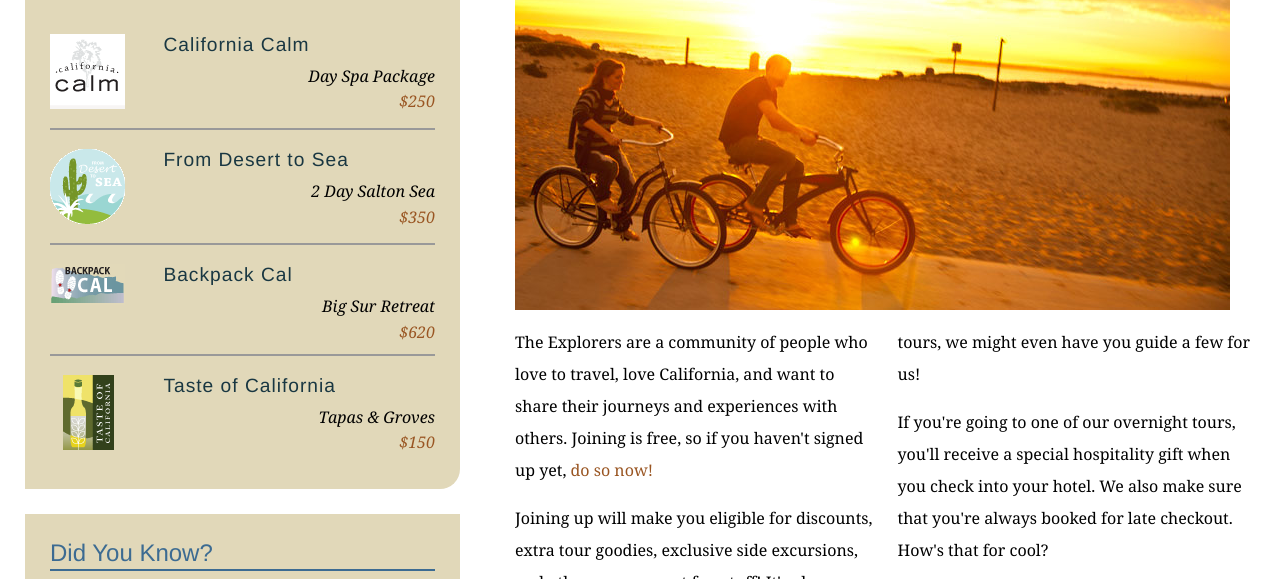
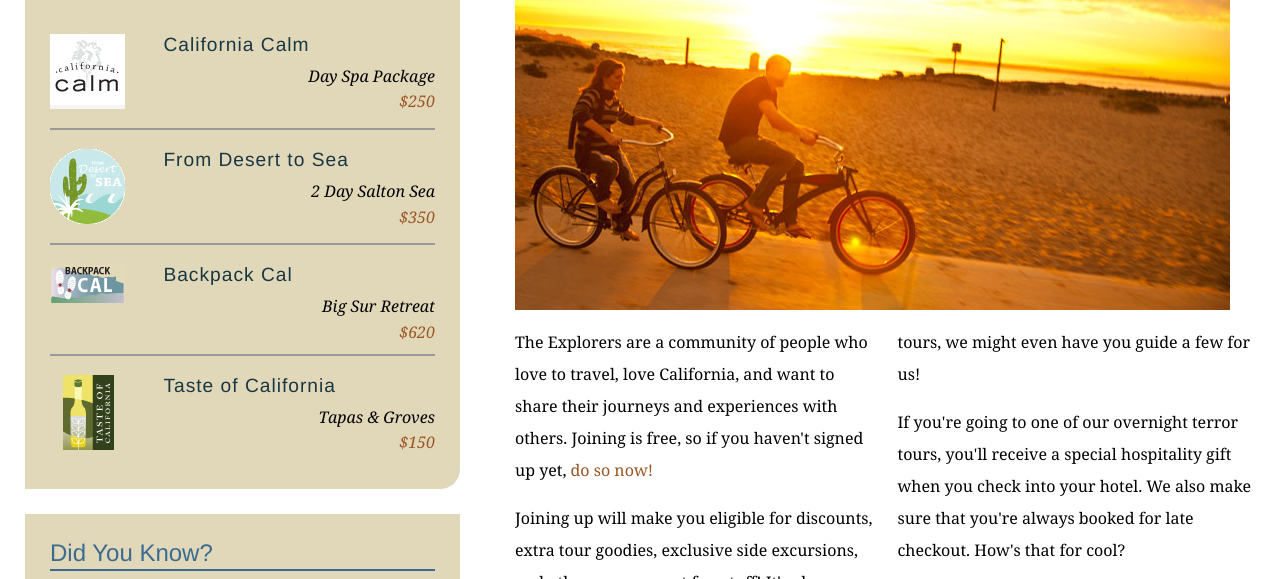
Before and after one commit to jwrettin/explore_california, a plain HTML site: page explorers.html in a window 1280 px wide. Shown: the part 342-921 px from the top of the page. Drawn offline with Linux system fonts and the light colour scheme.

Commit message:
horrors  Please enter the commit message for your changes. Lines starting

```diff
--- a/explorers.html
+++ b/explorers.html
@@ -75,7 +75,7 @@
 
             <h2>So...what can you do?</h2>
             <p>When you sign up, you'll be able to write articles for our <a href="http://www.explorecalifornia.org/blog">blog</a>, submit your photos in the <a href="explorers/gallery.html">photo gallery</a>, and you'll receive special members-only deals on all upcoming Explore California tours! You also get priority seating and quick check-in! Heck, if you go on enough tours, we might even have you guide a few for us!</p>
-            <p>If you're going to one of our overnight tours, you'll receive a special hospitality gift when you check into your hotel. We also make sure that you're always booked for late checkout. How's that for cool?</p>
+            <p>If you're going to one of our overnight terror tours, you'll receive a special hospitality gift when you check into your hotel. We also make sure that you're always booked for late checkout. How's that for cool?</p>
             <p>You'll also want to check out our monthly <a href="explorers/podcast.html">video podcast</a>. It includes in-depth looks at the places you can visit on Explore California tours, tour showcases, and occasionally features surprise guests. If our cameras catch you on an Explore California tour, you could be a part of it too!</p>
 
             <h2>One more thing...</h2>
```
